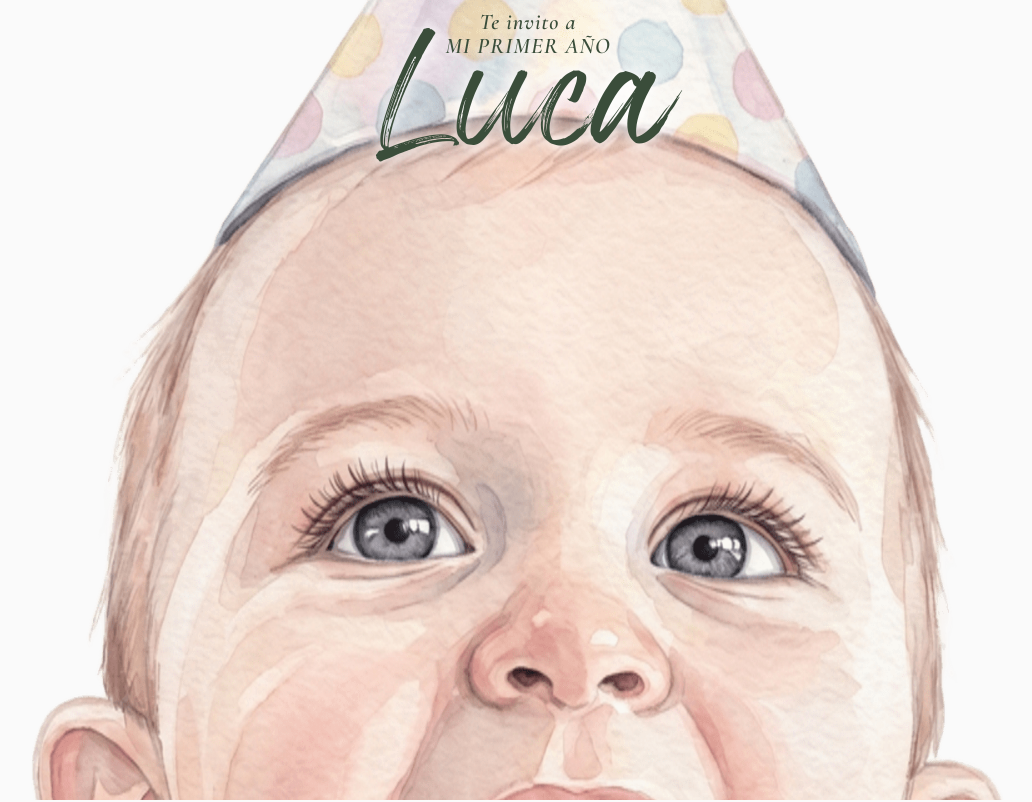
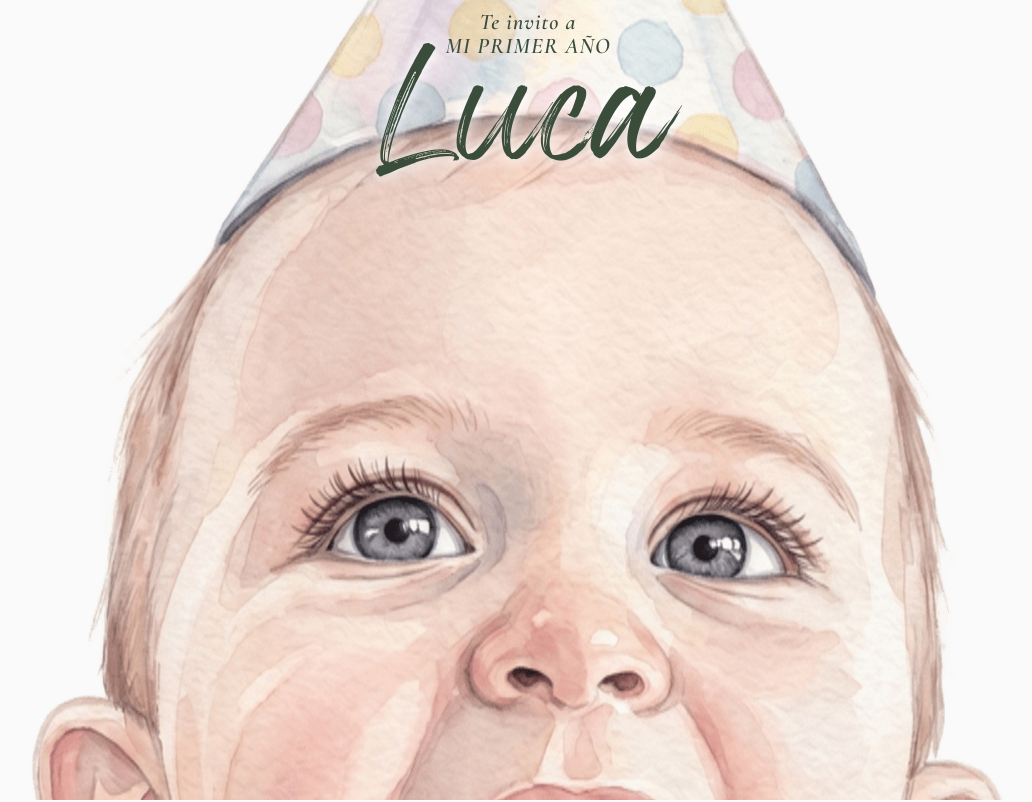
Before and after one commit to WalArg/invitacion_cumple, a React (Vite) app: page / in a window 1280 px wide. Shown: the top 802 px of the page, without its empty margins (112-1144 px from the left). Built offline with nearby package versions, Linux system fonts and the light colour scheme.

Commit message:
Increase margin-top of Luca title to 40px

```diff
--- a/src/index.css
+++ b/src/index.css
@@ -110,7 +110,7 @@ body {
   font-size: 5.5rem;
   font-weight: 400;
   color: #3A4D3A;
-  margin: 25px 0 14px 0; /* Added 25px top margin to separate from the subtitle */
+  margin: 40px 0 14px 0; /* Added 40px top margin to separate from the subtitle */
   line-height: 0.9;
   text-shadow: 0 2px 12px rgba(255, 255, 255, 0.9), 0 0 25px rgba(255, 255, 255, 0.95);
 }
```
